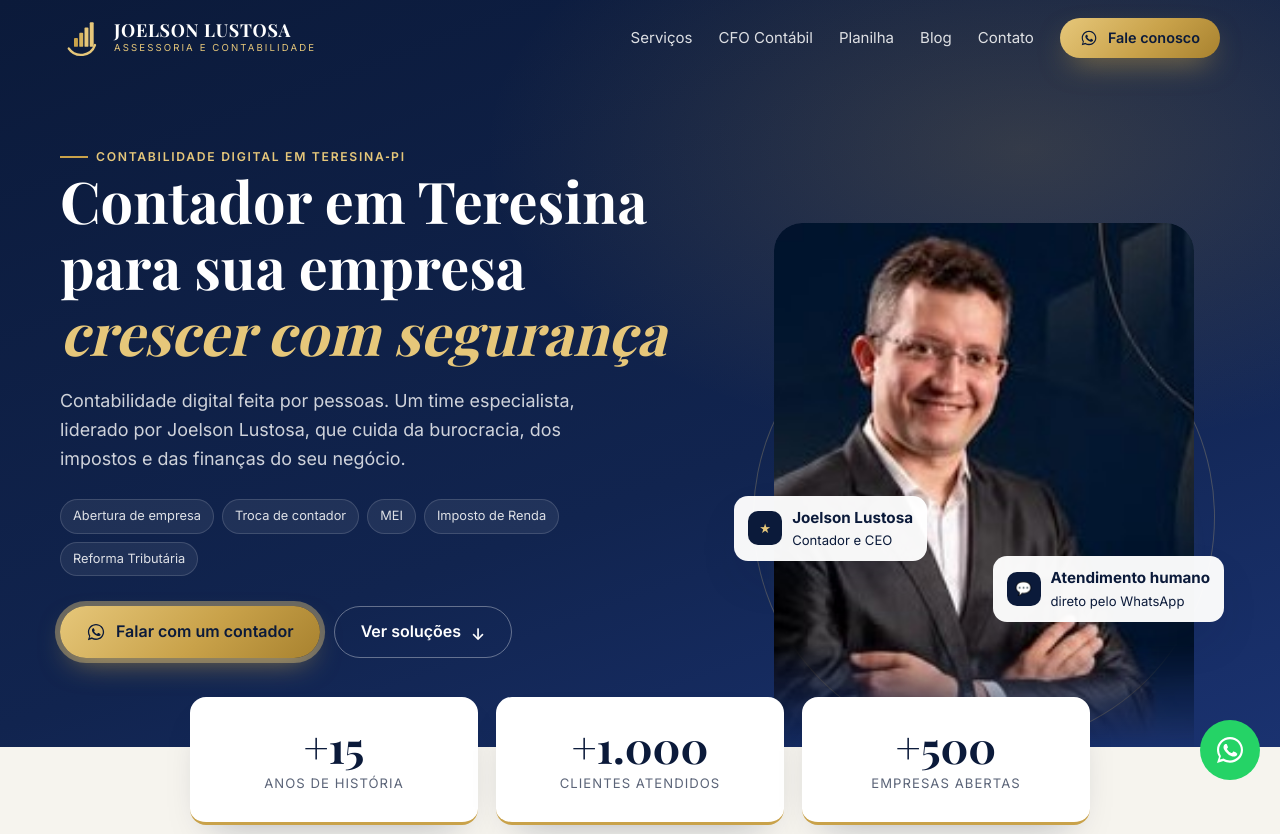
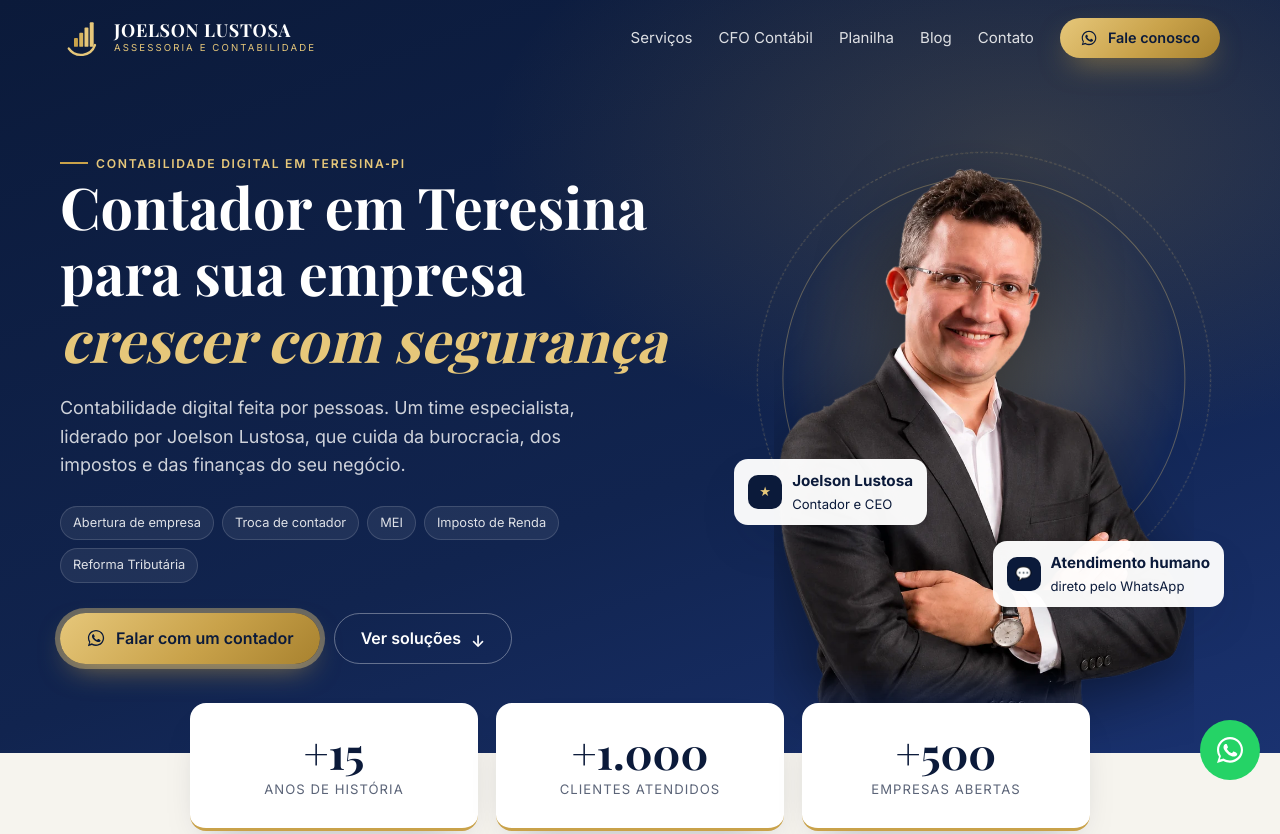
Before and after one commit to ecomprosadesign-netizen/joelson-contabilidade, a plain HTML site: page index.html in a window 1280 px wide. Shown: the top 834 px of the page. Drawn offline with nearby package versions, Linux system fonts and the light colour scheme; a web font is replaced by a local one.

Commit message:
Add files via upload

```diff
--- a/index.html
+++ b/index.html
@@ -23,7 +23,11 @@
   .cta-row{display:flex;flex-wrap:wrap;gap:14px}
   .hero-photo{position:relative;align-self:end;justify-self:center;width:min(420px,100%)}
   .hero-photo .ring{position:absolute;left:50%;bottom:0;transform:translateX(-50%);width:110%;aspect-ratio:1;border-radius:50%;background:radial-gradient(circle at 50% 60%,rgba(201,162,74,.35),transparent 62%);border:1px solid rgba(230,199,122,.25)}
-  .hero-photo img{position:relative;width:100%;aspect-ratio:4/5;object-fit:cover;object-position:50% 12%;border-radius:28px 28px 0 0;mask-image:linear-gradient(to bottom,#000 80%,transparent);-webkit-mask-image:linear-gradient(to bottom,#000 80%,transparent)}
+  .hero-photo img{position:relative;z-index:1;width:100%;height:auto;filter:drop-shadow(0 30px 40px rgba(0,0,0,.45));mask-image:linear-gradient(to bottom,#000 86%,transparent);-webkit-mask-image:linear-gradient(to bottom,#000 86%,transparent)}
+  .hero-photo .ring{bottom:auto;top:6%;width:96%;background:radial-gradient(circle at 50% 50%,rgba(230,199,122,.32),rgba(201,162,74,.08) 55%,transparent 70%);border:1.5px solid rgba(230,199,122,.35)}
+  .hero-photo .ring2{position:absolute;left:50%;top:2%;width:108%;aspect-ratio:1;transform:translateX(-50%);border-radius:50%;border:1.5px dashed rgba(230,199,122,.28);animation:spin 40s linear infinite}
+  @keyframes spin{to{transform:translateX(-50%) rotate(360deg)}}
+  .hero-photo .badge{z-index:2}
   .badge{position:absolute;background:rgba(255,255,255,.96);color:var(--navy);border-radius:14px;padding:10px 14px;box-shadow:var(--shadow);font-size:.82rem;display:flex;gap:10px;align-items:center;z-index:2}
   .badge b{display:block;font-size:.95rem}
   .badge i{font-style:normal;width:34px;height:34px;border-radius:10px;display:grid;place-items:center;background:var(--navy);color:var(--gold-2)}
@@ -247,8 +251,8 @@
       </div>
     </div>
     <div class="hero-photo reveal">
-      <div class="ring"></div>
-      <img src="img/joelson-hero.jpg" onerror="this.onerror=null;this.src='img/joelson-terno.jpg'" alt="Joelson Lustosa, contador e CEO">
+      <div class="ring"></div><div class="ring2"></div>
+      <img src="img/joelson-hero.webp" width="760" height="1111" fetchpriority="high" alt="Joelson Lustosa, contador e CEO">
       <div class="badge b1"><i>★</i><div><b>Joelson Lustosa</b>Contador e CEO</div></div>
       <div class="badge b2"><i>💬</i><div><b>Atendimento humano</b>direto pelo WhatsApp</div></div>
     </div>
```
